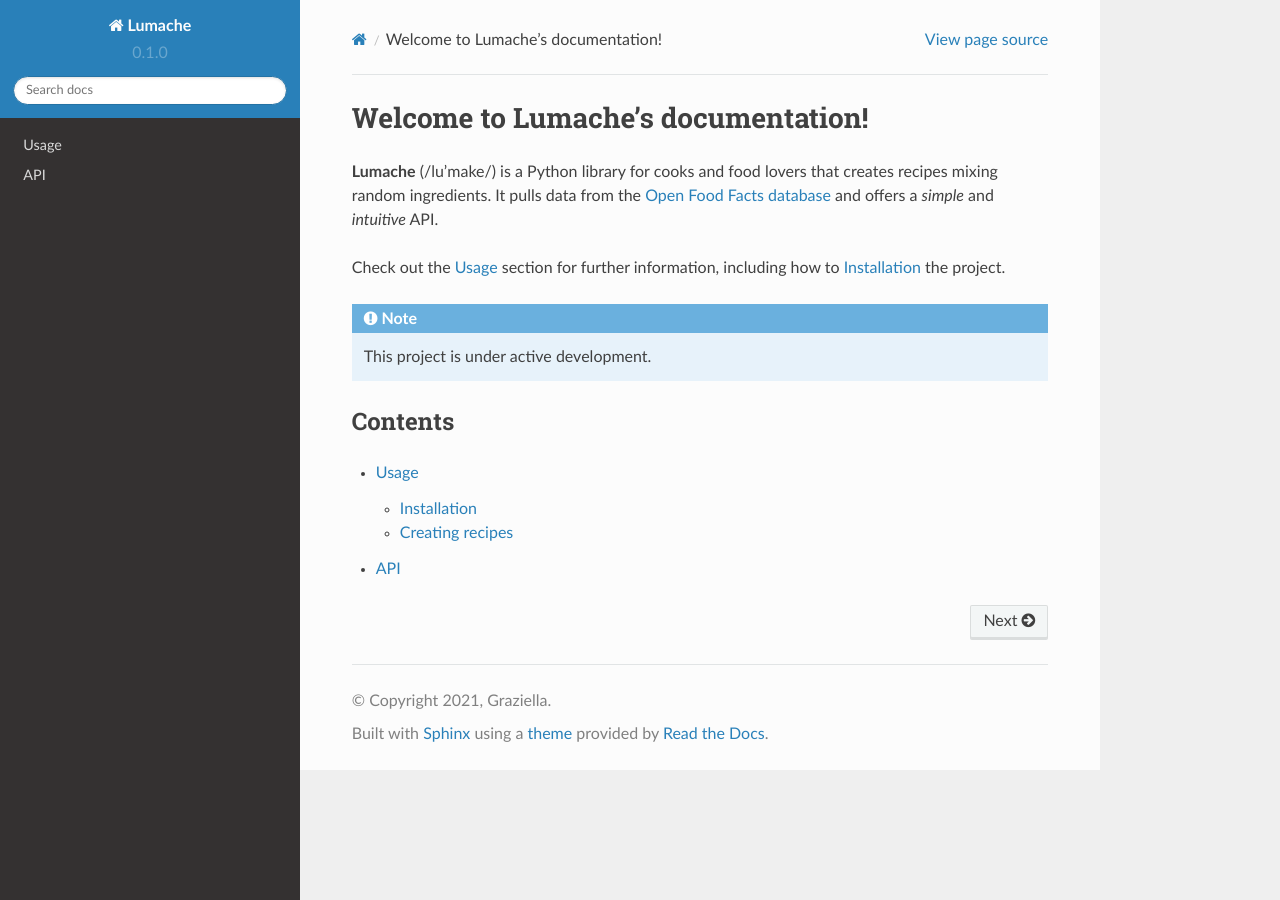
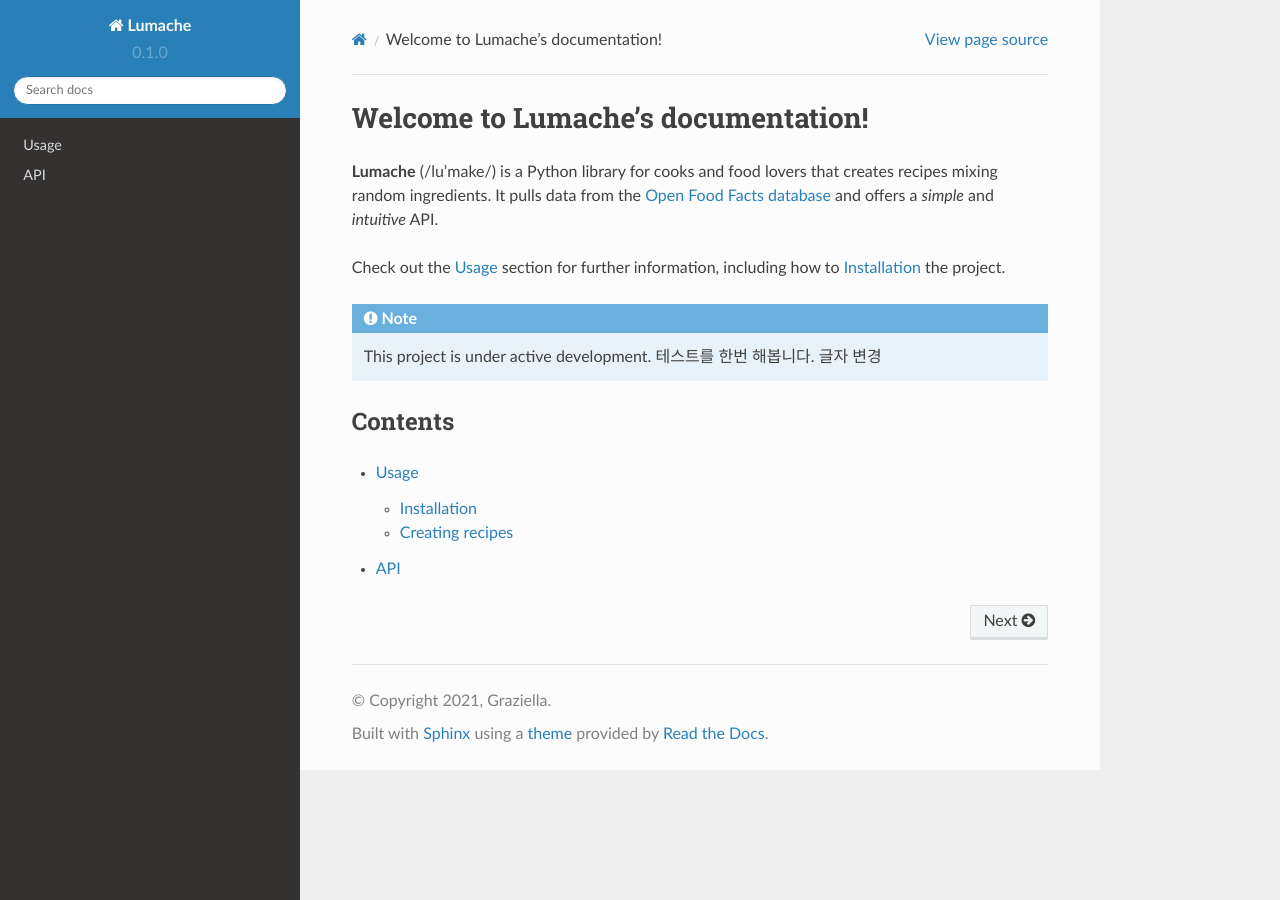
Before and after one commit to nsr230/testdocs, a Sphinx documentation site: the page built from docs/source/index.rst, in a window 1280 px wide. Built offline with Sphinx 7.4.7 and the Read the Docs theme 2.0.0, drawn with Linux system fonts in a browser that asks for light colours.

Commit message:
Update index.rst

```diff
--- a/docs/source/index.rst
+++ b/docs/source/index.rst
@@ -11,7 +11,7 @@ how to :ref:`installation` the project.
 
 .. note::
 
-   This project is under active development.
+   This project is under active development. 테스트를 한번 해봅니다. 글자 변경
 
 Contents
 --------
```
